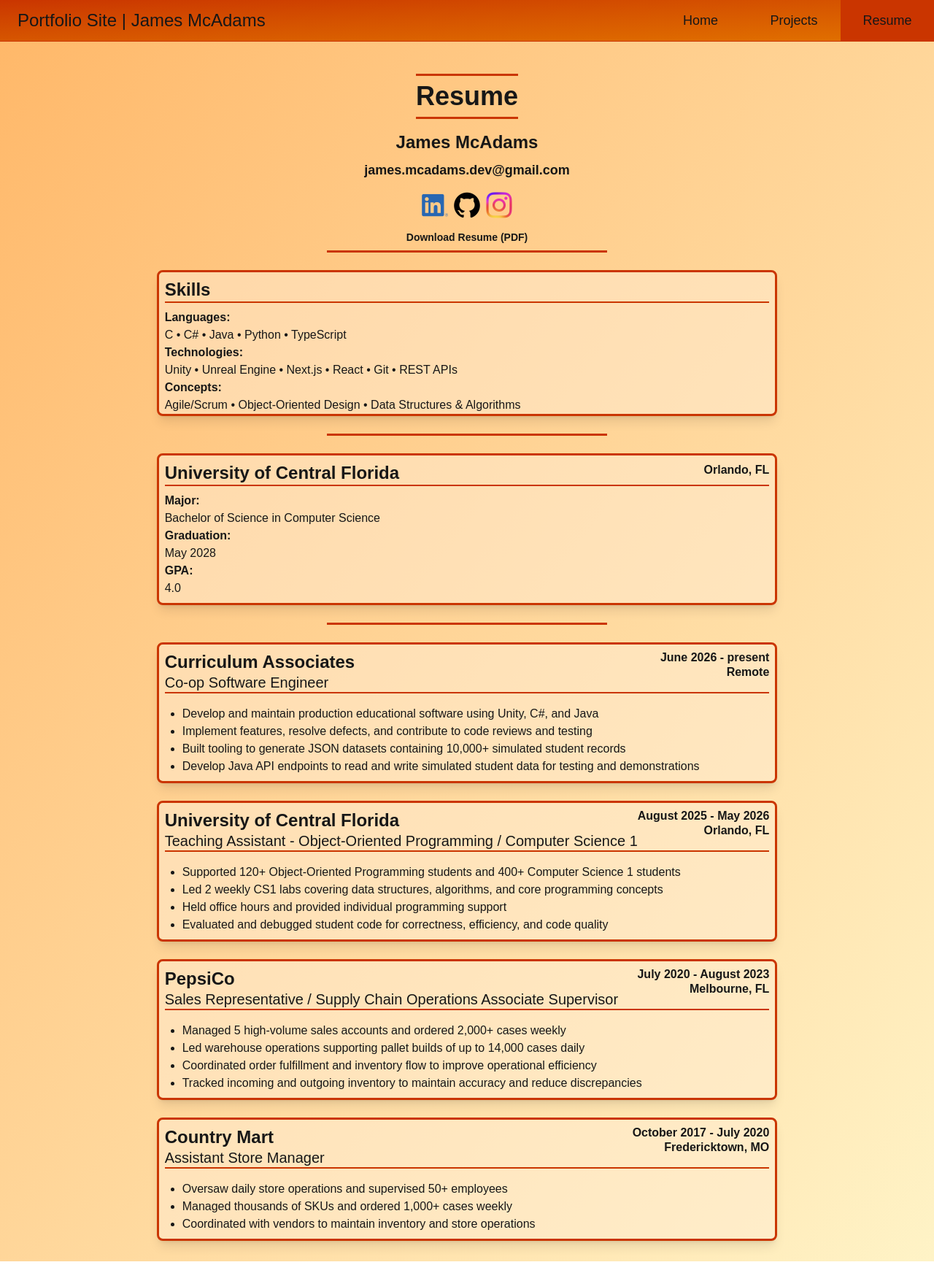
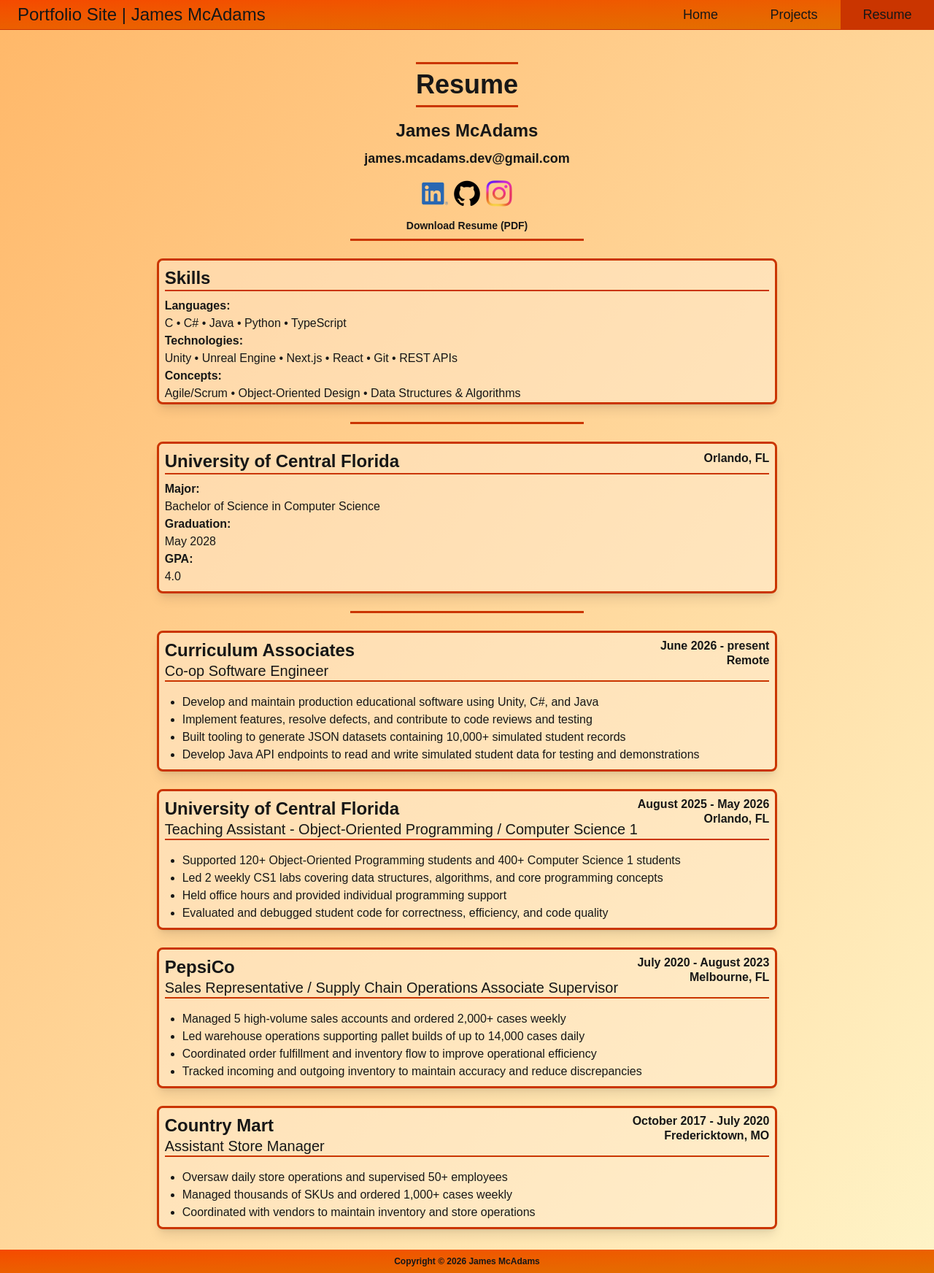
Before and after one commit to JamesMcAdamsDevHub/portfolio-website, a Next.js app: page /resume in a window 1280 px wide. Shown: the whole page at 73% size. Built offline with nearby package versions, Linux system fonts and the light colour scheme.

Commit message:
Added footer. Decreased Navbar height when lg. Changed Navbar color gradient.

```diff
--- a/src/app/layout.tsx
+++ b/src/app/layout.tsx
@@ -2,6 +2,7 @@ import type { Metadata } from "next";
 import { Geist, Geist_Mono } from "next/font/google";
 import "./globals.css";
 import Navbar from "@/components/Navbar";
+import Footer from "@/components/Footer";
 
 const geistSans = Geist({
   variable: "--font-geist-sans",
@@ -31,6 +32,8 @@ export default function RootLayout({ children }: LayoutProps<"/">) {
         <div className="flex-1 bg-linear-to-br from-orange-300 to-amber-100">
           {children}
         </div>
+
+        <Footer />
       </body>
     </html>
   );
--- a/src/app/resume/page.tsx
+++ b/src/app/resume/page.tsx
@@ -33,15 +33,15 @@ export default function Home() {
           </a>
         </div>
 
-        <hr className="mx-auto max-w-sm mb-6 border-t-3 border-orange-700" />
+        <hr className="mx-auto max-w-xs mb-6 border-t-3 border-orange-700" />
 
         <SkillsCard />
 
-        <hr className="mx-auto max-w-sm m-6 border-t-3 border-orange-700" />
+        <hr className="mx-auto max-w-xs m-6 border-t-3 border-orange-700" />
 
         <EducationCard />
 
-        <hr className="mx-auto max-w-sm m-6 border-t-3 border-orange-700" />
+        <hr className="mx-auto max-w-xs m-6 border-t-3 border-orange-700" />
 
         <ExperienceCards featuredOnly={false} />
       </section>
--- /dev/null
+++ b/src/components/Footer.tsx
@@ -0,0 +1,7 @@
+export default function Footer() {
+  return (
+    <div className="w-full text-xs text-center font-bold bg-linear-to-br from-orange-600 to-amber-600">
+      <footer className="py-2">Copyright © 2026 James McAdams</footer>
+    </div>
+  );
+}
--- a/src/components/Navbar.tsx
+++ b/src/components/Navbar.tsx
@@ -8,15 +8,15 @@ export default function Navbar() {
   const pathname = usePathname();
 
   return (
-    <header className="sticky top-0 z-50 w-full flex items-stretch justify-between border-b border-orange-700 bg-linear-to-br from-orange-700 to-amber-600">
-      <p className="hidden md:block text-2xl p-3 pl-6 gap-2">
+    <header className="sticky top-0 z-50 w-full flex items-stretch justify-between border-b border-orange-700 bg-linear-to-br from-orange-600 to-amber-600">
+      <p className="hidden md:block text-2xl lg:text-bold p-1 pl-6 gap-2">
         Portfolio Site | James McAdams
       </p>
 
       <nav className="flex w-full md:w-auto justify-center text-2xl md:text-lg">
         <Link
           href="/"
-          className={`flex items-center justify-center w-32 py-2 ${
+          className={`flex items-center justify-center w-32 py-1 ${
             pathname === "/" ? "bg-orange-700" : "hover:bg-orange-600"
           }`}
         >
@@ -25,7 +25,7 @@ export default function Navbar() {
 
         <Link
           href="/projects"
-          className={`flex items-center justify-center w-32 py-2 ${
+          className={`flex items-center justify-center w-32 py-1 ${
             pathname === "/projects" ? "bg-orange-700" : "hover:bg-orange-600"
           }`}
         >
@@ -34,7 +34,7 @@ export default function Navbar() {
 
         <Link
           href="/resume"
-          className={`flex items-center justify-center w-32 py-2 ${
+          className={`flex items-center justify-center w-32 py-1 ${
             pathname === "/resume" ? "bg-orange-700" : "hover:bg-orange-600"
           }`}
         >
```
